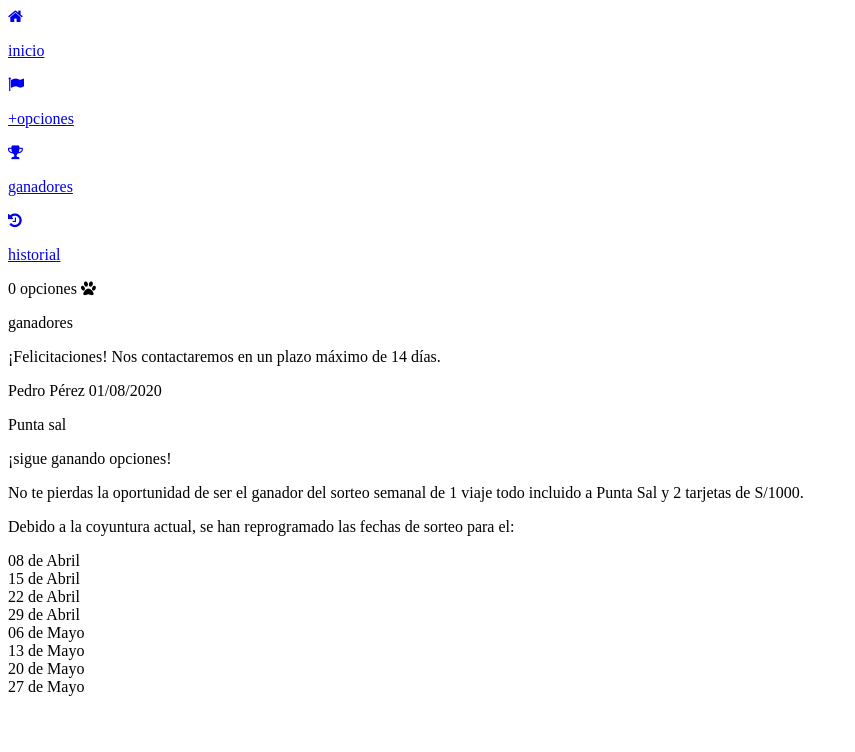
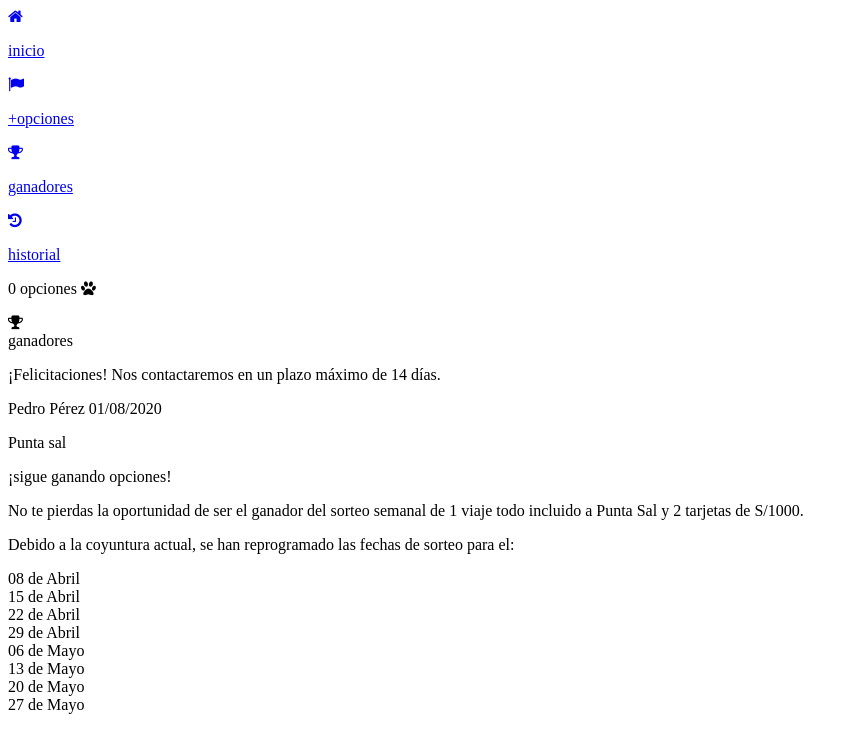
Before and after one commit to Scorcherfjk/juego-seleccion, a Vue app: page /winners in a window 1280 px wide. Shown: the top 752 px of the page, without its empty margins (0-855 px from the left). Built offline with nearby package versions, Linux system fonts and the light colour scheme.

Commit message:
trofeo en pantalla de winners

```diff
--- a/src/views/Winners.vue
+++ b/src/views/Winners.vue
@@ -1,6 +1,7 @@
 // TODO: optimización de tarjeta de texto
 <template>
   <div class="winners">
+    <i class="fa fa-trophy winners__icon"></i>
     <Card msg="ganadores">
       <div class="card__children">
         <CustomText>
@@ -51,3 +52,9 @@ export default {
   }
 };
 </script>
+
+<style lang="postcss" scoped>
+.winners__icon {
+  @apply w-full text-center text-6xl text-yellow-600 -mb-2;
+}
+</style>
```
